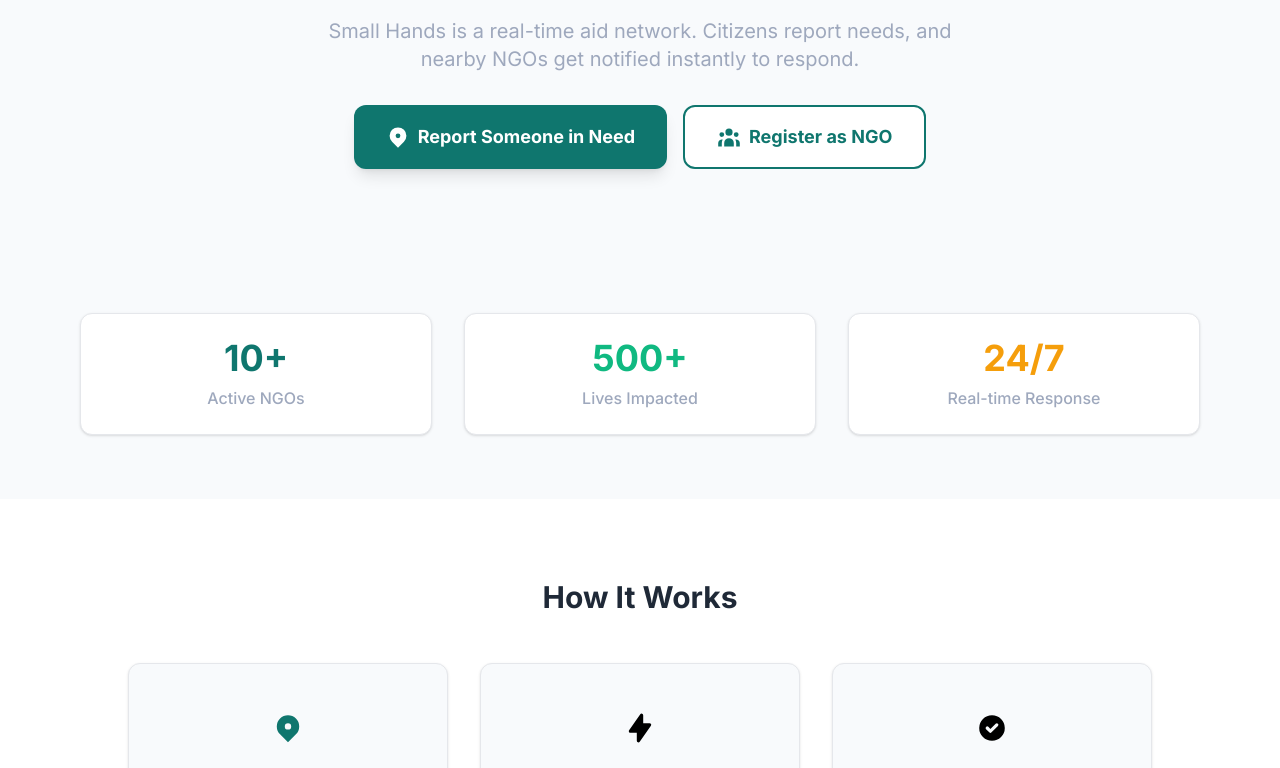
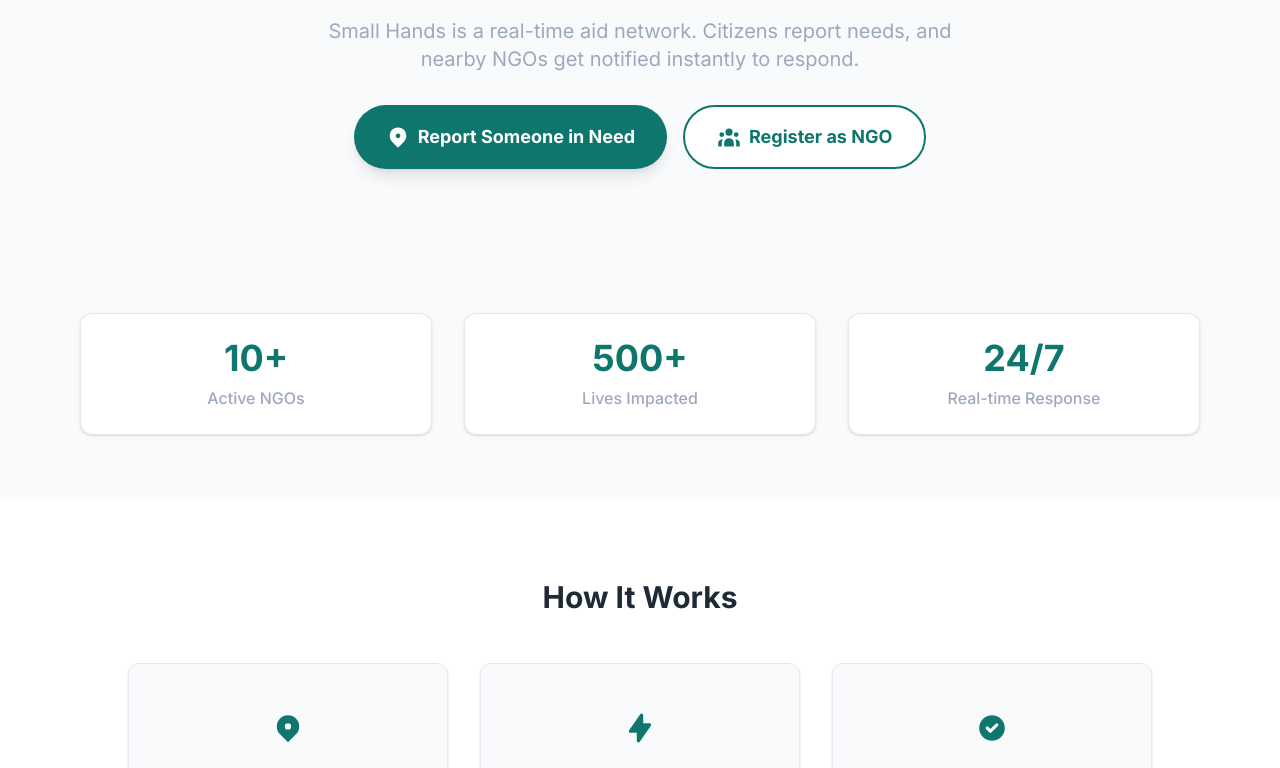
Before and after one commit to shoaib7080/small-hands, a React (Vite) app in the folder client/: page / in a window 1280 px wide. Shown: the part 272-1040 px from the top of the page. Built offline with nearby package versions, Linux system fonts and the light colour scheme; no server answers.

Commit message:
Landing page fix

```diff
--- a/client/src/pages/home/LandingPage.jsx
+++ b/client/src/pages/home/LandingPage.jsx
@@ -36,14 +36,14 @@ const LandingPage = () => {
         <div className="flex flex-col md:flex-row justify-center gap-4">
           <Link
             to="/register/reporter"
-            className="bg-primary-600 text-white px-8 py-4 rounded-xl font-bold text-lg hover:bg-primary-700 shadow-lg transition transform hover:scale-105 flex items-center justify-center gap-2"
+            className="bg-primary-600 text-white px-8 py-4 rounded-full font-bold text-lg hover:bg-primary-700 shadow-lg transition transform hover:scale-105 flex items-center justify-center gap-2"
           >
             <HiLocationMarker className="w-6 h-6" />
             Report Someone in Need
           </Link>
           <Link
             to="/register/ngo"
-            className="bg-white text-primary-600 border-2 border-primary-600 px-8 py-4 rounded-xl font-bold text-lg hover:bg-primary-50 transition flex items-center justify-center gap-2"
+            className="bg-white text-primary-600 border-2 border-primary-600 px-8 py-4 rounded-full font-bold text-lg hover:bg-primary-50 transition flex items-center justify-center gap-2"
           >
             <HiUserGroup className="w-6 h-6" />
             Register as NGO
@@ -58,11 +58,11 @@ const LandingPage = () => {
           <p className="text-text-secondary font-medium">Active NGOs</p>
         </div>
         <div className="p-6 bg-surface rounded-xl shadow-sm border border-border">
-          <div className="text-4xl font-bold text-success-500 mb-2">500+</div>
+          <div className="text-4xl font-bold text-primary-600 mb-2">500+</div>
           <p className="text-text-secondary font-medium">Lives Impacted</p>
         </div>
         <div className="p-6 bg-surface rounded-xl shadow-sm border border-border">
-          <div className="text-4xl font-bold text-warning-500 mb-2">24/7</div>
+          <div className="text-4xl font-bold text-primary-600 mb-2">24/7</div>
           <p className="text-text-secondary font-medium">Real-time Response</p>
         </div>
       </div>
@@ -88,7 +88,7 @@ const LandingPage = () => {
 
           <div className="bg-background p-8 rounded-xl shadow-sm border border-border text-center">
             <div className="w-16 h-16 bg-error-100 rounded-full flex items-center justify-center mx-auto mb-4">
-              <HiLightningBolt className="w-8 h-8 text-error-600" />
+              <HiLightningBolt className="w-8 h-8 text-primary-600" />
             </div>
             <h3 className="text-xl font-bold mb-2 text-text-primary">
               2. Instant Alert
@@ -100,7 +100,7 @@ const LandingPage = () => {
 
           <div className="bg-background p-8 rounded-xl shadow-sm border border-border text-center">
             <div className="w-16 h-16 bg-success-100 rounded-full flex items-center justify-center mx-auto mb-4">
-              <HiCheckCircle className="w-8 h-8 text-success-600" />
+              <HiCheckCircle className="w-8 h-8 text-primary-600" />
             </div>
             <h3 className="text-xl font-bold mb-2 text-text-primary">
               3. Help Arrives
```
